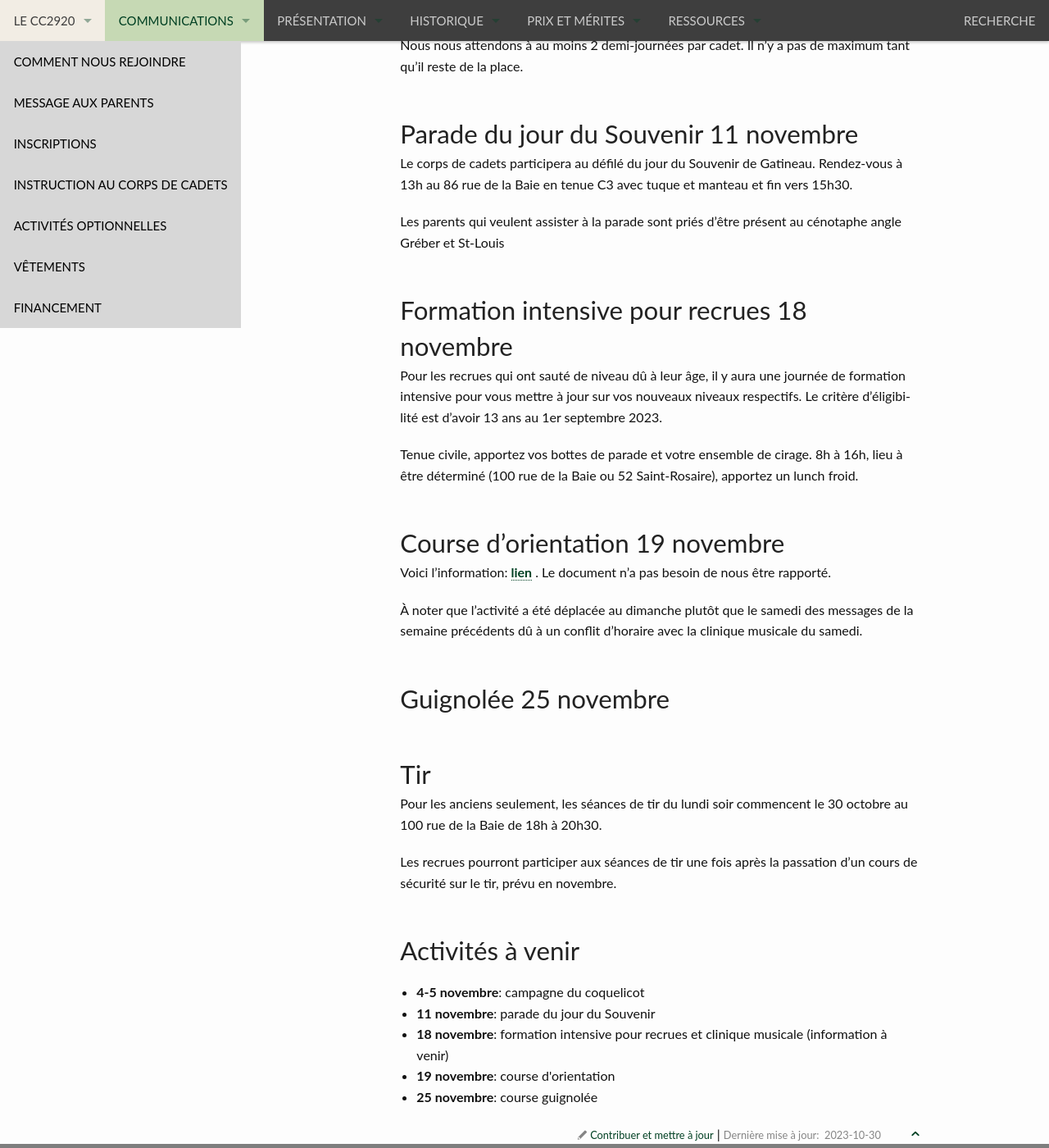
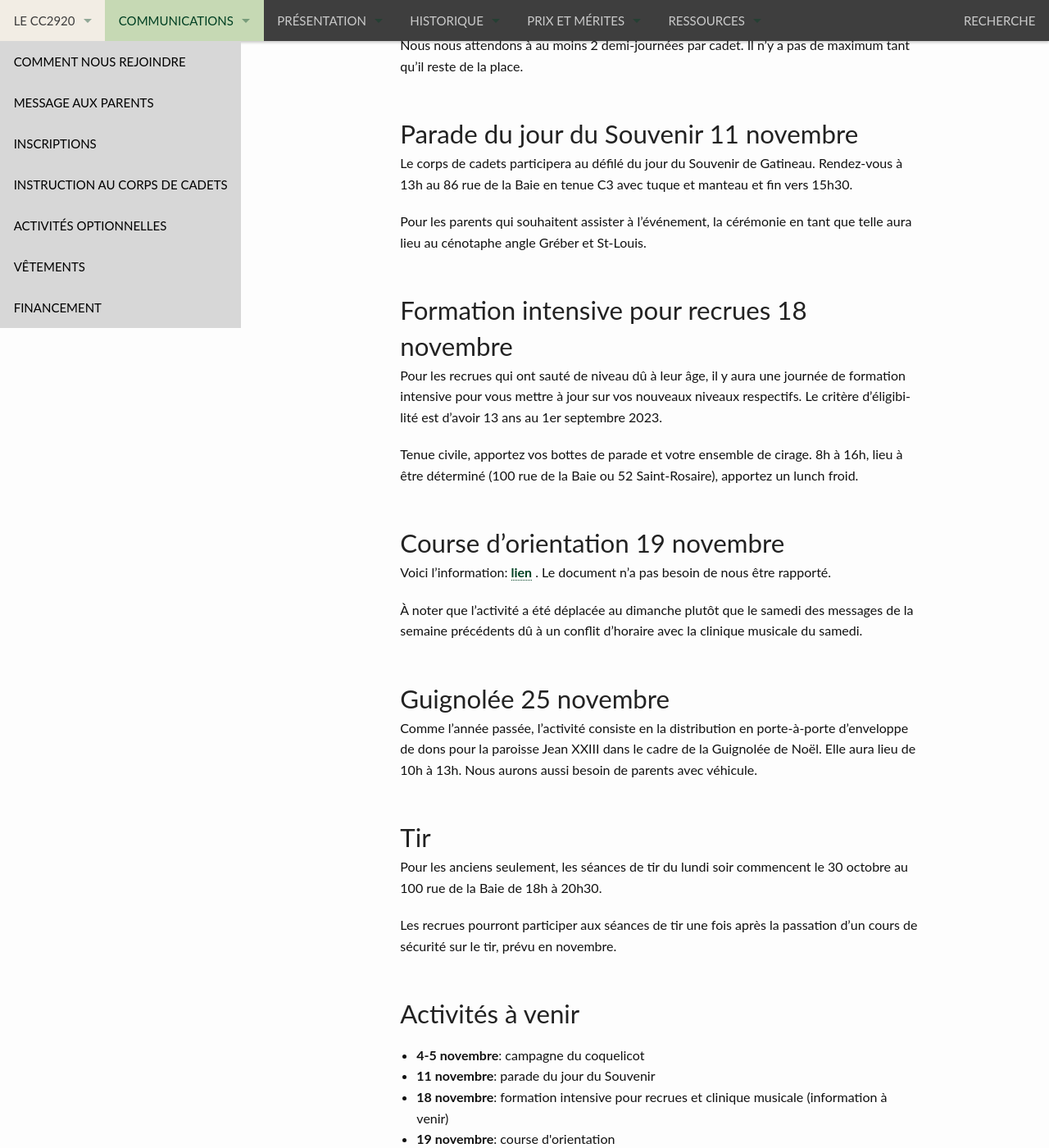
Before and after one commit to CC2920/web, a Jekyll site: the page built from _communications/messages.md, in a window 1280 px wide and 1400 px high, scrolled down 677 px. Shown: the whole window at 82% size. Built offline with Jekyll 4.4.1, drawn with Linux system fonts in a browser that asks for light colours.

Commit message:
Update messages.md

```diff
--- a/_communications/messages.md
+++ b/_communications/messages.md
@@ -32,7 +32,7 @@ Nous nous attendons à au moins 2 demi-journées par cadet. Il n’y a pas de ma
 
 Le corps de cadets participera au défilé du jour du Souvenir de Gatineau. Rendez-vous à 13h au 86 rue de la Baie en tenue C3 avec tuque et manteau et fin vers 15h30.
 
-Les parents qui veulent assister à la parade sont priés d'être présent au cénotaphe angle Gréber et St-Louis
+Pour les parents qui souhaitent assister à l'événement, la cérémonie en tant que telle aura lieu au cénotaphe angle Gréber et St-Louis.
 
 ## Formation intensive pour recrues 18 novembre
 
@@ -48,8 +48,7 @@ Voici l'information:  [lien](https://1drv.ms/b/s!AkTIfKmoB8nugfwPNPP-LMF-fjU1lA?
 
 ## Guignolée 25 novembre
 
-
-
+Comme l'année passée, l'activité consiste en la distribution en porte-à-porte d'enveloppe de dons pour la paroisse Jean XXIII dans le cadre de la Guignolée de Noël. Elle aura lieu de 10h à 13h. Nous aurons aussi besoin de parents avec véhicule.
 
 ## Tir
 
```
